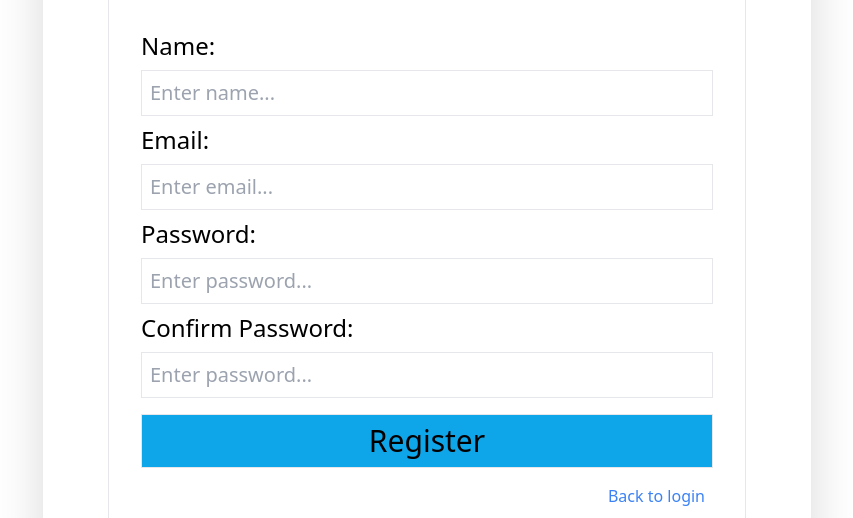
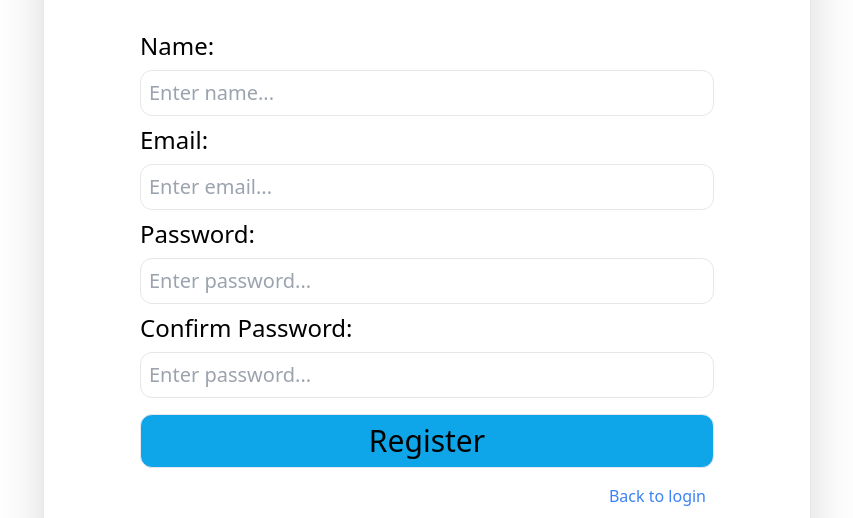
Before and after one commit to rewpt/catchlight, a React (Create React App) app: page /register in a window 1280 px wide. Shown: the part 151-669 px from the top of the page, without its empty margins (213-1066 px from the left). Built offline with nearby package versions, Linux system fonts and the light colour scheme.

Commit message:
round corners, replace input to button

```diff
--- a/src/components/Welcome/Login.jsx
+++ b/src/components/Welcome/Login.jsx
@@ -26,14 +26,14 @@ export default function Login() {
 
   return (
     <main className="flex h-screen">
-    <div className="container my-auto max-w-3xl m-8 p-8 mx-auto z-15 bg-white drop-shadow-2xl border rounded-2xl border-white">
+    <div className="container my-auto max-w-3xl m-8 py-8 mx-auto z-15 bg-white drop-shadow-2xl border rounded-2xl">
     <div className="flex justify-center">
       <FontAwesomeIcon className="text-5xl" icon={faLock}/>
     </div>
-    <div className="border p-8 m-8">
+    <div className="p-8 m-8">
       <form className="flex flex-col" onSubmit={handleSubmit}>
         <label className="text-2xl">Email:</label>
-        <input className="border p-2 my-2 text-xl"
+        <input className="border p-2 my-2 text-xl rounded-xl"
           type="text"
           placeholder="Enter email..."
           name="email"
@@ -41,7 +41,7 @@ export default function Login() {
           onChange={(e) => {setEmail(e.target.value)}}
         />
         <label className="text-2xl">Password:</label>
-        <input className="border p-2 my-2 text-xl"
+        <input className="border p-2 my-2 text-xl rounded-xl"
           type="password"
           placeholder="Enter password..."
           name="password"
@@ -49,7 +49,7 @@ export default function Login() {
           onChange={(e) => {setPassword(e.target.value)}}
         />
         <button
-          className="border p-2 my-2 bg-sky-500 text-3xl"
+          className="border p-2 my-2 bg-sky-500 text-3xl rounded-xl"
           onClick={() => {
             handleSubmit();
           }}
--- a/src/components/Welcome/Register.jsx
+++ b/src/components/Welcome/Register.jsx
@@ -36,15 +36,15 @@ export default function Register() {
 
   return (
     <main className="flex h-screen">
-    <div className="container my-auto max-w-3xl m-8 p-8 mx-auto z-15 bg-white drop-shadow-2xl border rounded-2xl border-white">
+    <div className="container my-auto max-w-3xl m-8 p-8 mx-auto z-15 bg-white drop-shadow-2xl border rounded-2xl">
     <div className="flex justify-center">
       <FontAwesomeIcon className="text-5xl" icon={faUserPlus}/>
     </div>
-    <div className="border p-8 m-8">
+    <div className="p-8 m-8">
       <form className="flex flex-col" onSubmit={handleSubmit}>
 
       <label className="text-2xl">Name:</label>
-        <input className="border p-2 my-2 text-xl"
+        <input className="border p-2 my-2 text-xl rounded-xl"
           type="text"
           placeholder="Enter name..."
           name="name"
@@ -53,7 +53,7 @@ export default function Register() {
         />
 
         <label className="text-2xl">Email:</label>
-        <input className="border p-2 my-2 text-xl"
+        <input className="border p-2 my-2 text-xl rounded-xl"
           type="text"
           placeholder="Enter email..."
           name="email"
@@ -62,7 +62,7 @@ export default function Register() {
         />
 
         <label className="text-2xl">Password:</label>
-        <input className="border p-2 my-2 text-xl"
+        <input className="border p-2 my-2 text-xl rounded-xl"
           type="password"
           placeholder="Enter password..."
           name="password"
@@ -71,7 +71,7 @@ export default function Register() {
         />
 
         <label className="text-2xl">Confirm Password:</label>
-        <input className="border p-2 my-2 text-xl"
+        <input className="border p-2 my-2 text-xl rounded-xl"
           type="password"
           placeholder="Enter password..."
           name="password confirmation"
@@ -79,7 +79,7 @@ export default function Register() {
           onChange={(e) => {setPasswordConfirmation(e.target.value)}}
         />
         <button
-          className="border p-2 my-2 bg-sky-500 text-3xl"
+          className="border p-2 my-2 bg-sky-500 text-3xl rounded-xl"
           onClick={() => {
             handleSubmit();
           }}
```
